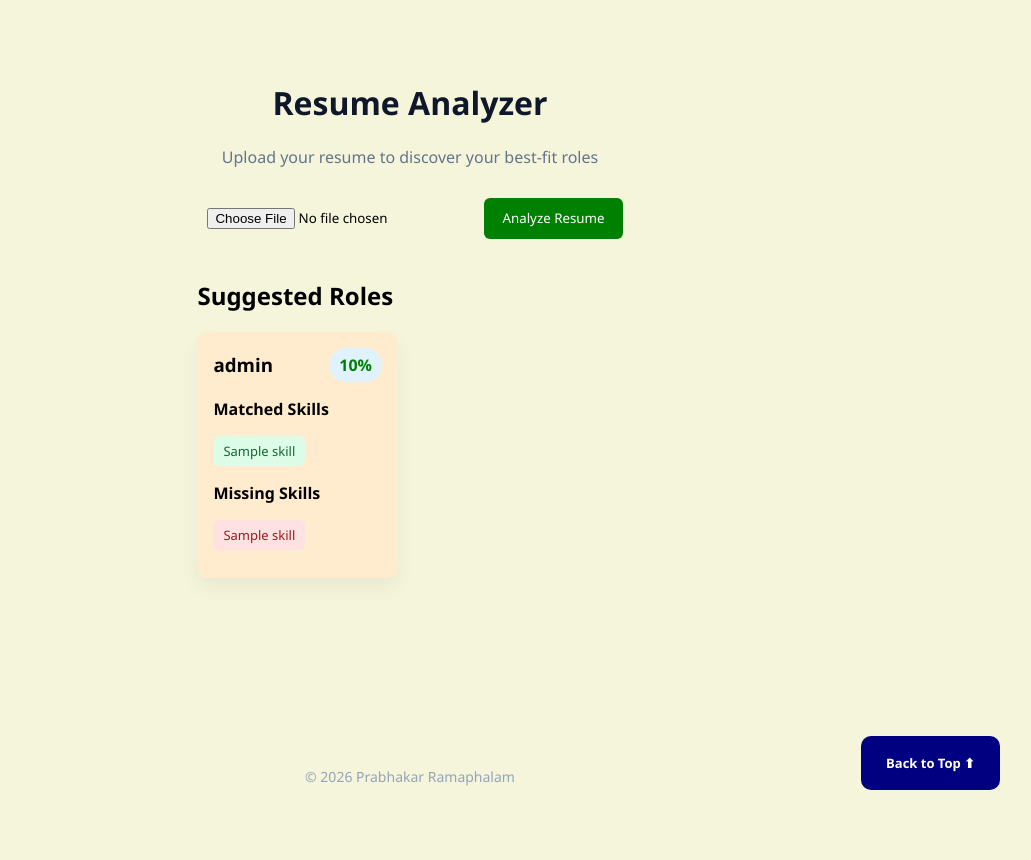
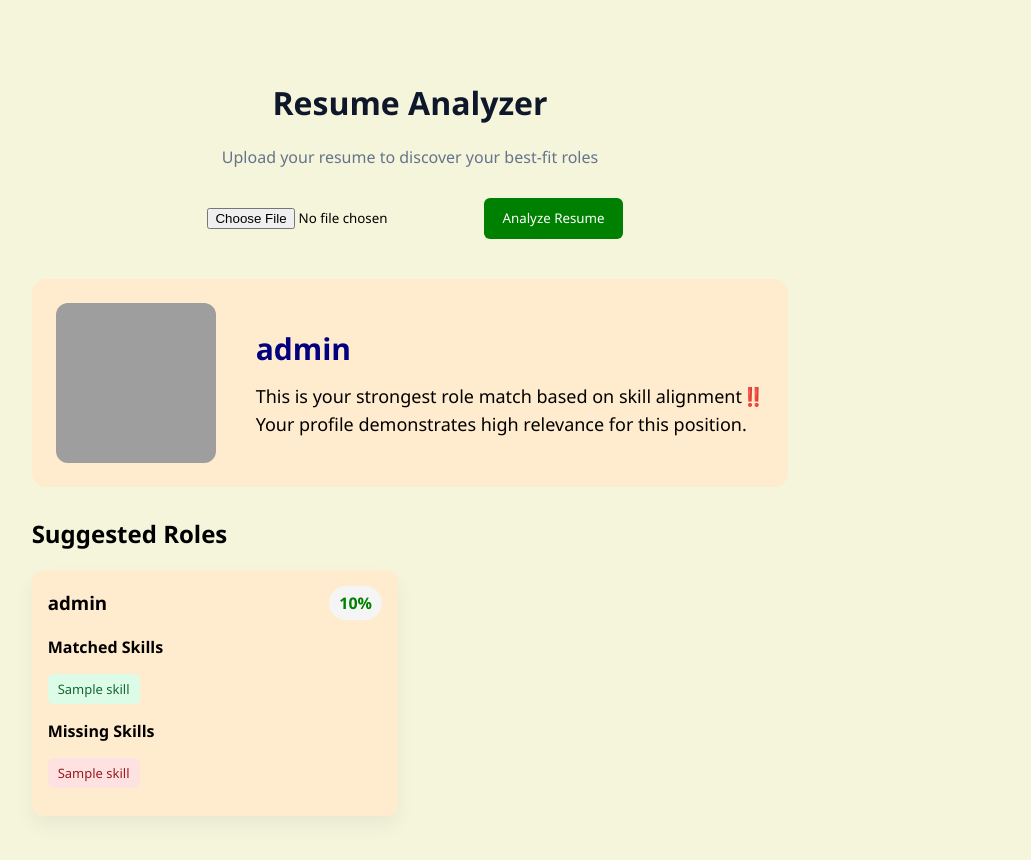
Before and after one commit to Prabhakar07-pro/resume-analyzer, a FastAPI app: template app/templates/index.html in a window 1280 px wide. Shown: the top 860 px of the page, without its empty margins (230-1261 px from the left). Before the commit the page ends 790 px from the top, so only its background shows below. Run offline with FastAPI, Linux system fonts and the light colour scheme; the template is opened without the code that fills it: most values are stand-ins (such as "Sample title", 1, 10 or a date in 2020); grey boxes are pictures that could not be loaded.

Commit message:
layout changes

```diff
--- a/app/static/main.js
+++ b/app/static/main.js
@@ -4,3 +4,32 @@ function goToTop() {
         behavior: "smooth"
     });
 }
+
+
+document.addEventListener("DOMContentLoaded", function () {
+    document.querySelector(".top").style.display = "none";
+});
+
+window.addEventListener("scroll", function () {
+
+    const button = document.querySelector(".top");
+
+    const scrollPosition = window.scrollY;
+    const pageHeight = document.documentElement.scrollHeight;
+    const windowHeight = window.innerHeight;
+
+    const halfwayPoint = (pageHeight - windowHeight) / 2;
+
+    if (scrollPosition > halfwayPoint) {
+        button.style.display = "block";
+    } else {
+        button.style.display = "none";
+    }
+});
+
+function goToTop() {
+    window.scrollTo({
+        top: 0,
+        behavior: "smooth"
+    });
+}
--- a/app/static/style.css
+++ b/app/static/style.css
@@ -1,4 +1,4 @@
-* * {
+*  {
     box-sizing: border-box;
     font-family: "Segoe UI", sans-serif;
 }
@@ -59,7 +59,7 @@ h1 {
     margin-bottom: 20px;
 }
 
-/* ✅ cards layout exactly like 2nd image */
+
 .cards {
     display: grid;
     grid-template-columns: repeat(2, 1fr);
@@ -73,7 +73,7 @@ h1 {
 }
 
 .card {
-    background: blanchedalmond;
+    background: blanchedalmond ;
     border-radius: 12px;
     padding: 16px;
     box-shadow: 0 10px 20px rgba(0,0,0,0.05);
@@ -90,7 +90,7 @@ h1 {
 }
 
 .score {
-    background: #e0f2fe;
+    background: whitesmoke;
     color: green;
     padding: 6px 10px;
     border-radius: 999px;
@@ -131,7 +131,7 @@ h1 {
     font-size: 14px;
 }
 
-/* ✅ BACK TO TOP — EXACTLY AS YOU GAVE */
+
 .top{
     position: fixed;
     bottom: 10px;
@@ -155,3 +155,36 @@ h1 {
     margin-top: 30px;
     border: 1px solid #ffeeba;
 }
+
+.top-highlight-card{
+    background: blanchedalmond;
+    padding: 24px;
+    border-radius: 14px;
+    margin-bottom: 30px;
+
+}
+
+.top-role-content{
+    display: flex;
+    align-items: top;
+    gap: 40px;
+}
+
+.top-role-image{
+    width: 160px;
+    height: 160px;
+    object-fit: cover;
+    border-radius: 12px;
+}
+
+.top-role-text h2{
+    margin-bottom: 15px;
+    color: navy;
+    font-size: 30px;
+}
+
+.top-role-text p{
+    font-size: 18px;
+    color: black;
+    margin: 4px 0;
+}
--- a/app/templates/index.html
+++ b/app/templates/index.html
@@ -1,9 +1,11 @@
 <!DOCTYPE html>
 <html lang="en">
 <head>
-    <meta charset="UTF-8">
-    <title>Resume Analyzer</title>
-    <link rel="stylesheet" href="/static/style.css">
+     <meta charset="UTF-8">
+     <meta name="viewport" content="width=device-width, initial-scale=1">
+     <title>Resume Analyzer</title>
+     <link rel="stylesheet" href="/static/style.css?v=1">
+
 
     <style>
         body {
@@ -31,8 +33,28 @@
 
     {% if results is defined %}
 
-        {% if results and results|length > 0 %}
-            <h2 class="results-title">Suggested Roles</h2>
+         {% if results and results|length > 0 %}
+
+    <!-- Top Role Highlight Card -->
+    <div class="top-highlight-card">
+        <div class="top-role-content">
+
+            <img src="/static/images/{{ results[0].role | lower }}.png"
+                 alt="Top Role"
+                 class="top-role-image">
+
+            <div class="top-role-text">
+             <h2>{{ results[0].role }}</h2>
+             <p>This is your strongest role match based on skill alignment‼️</p>
+             <p>Your profile demonstrates high relevance for this position.</p>
+           </div>
+
+
+        </div>
+    </div>
+
+    <h2 class="results-title">Suggested Roles</h2>
+
 
             <div class="cards">
                 {% for r in results %}
```
Also changed, not shown: app/static/images/ai engineer.png (added), app/static/images/backend developer.png (added), app/static/images/cloud engineer.png (added), app/static/images/data analyst.png (added), app/static/images/data scientist.png (added), app/static/images/devops engineer.png (added), app/static/images/frontend developer.png (added), app/static/images/machine learning engineer.png (added), app/static/images/software engineer.png (added), app/static/images/web developer.png (added).
